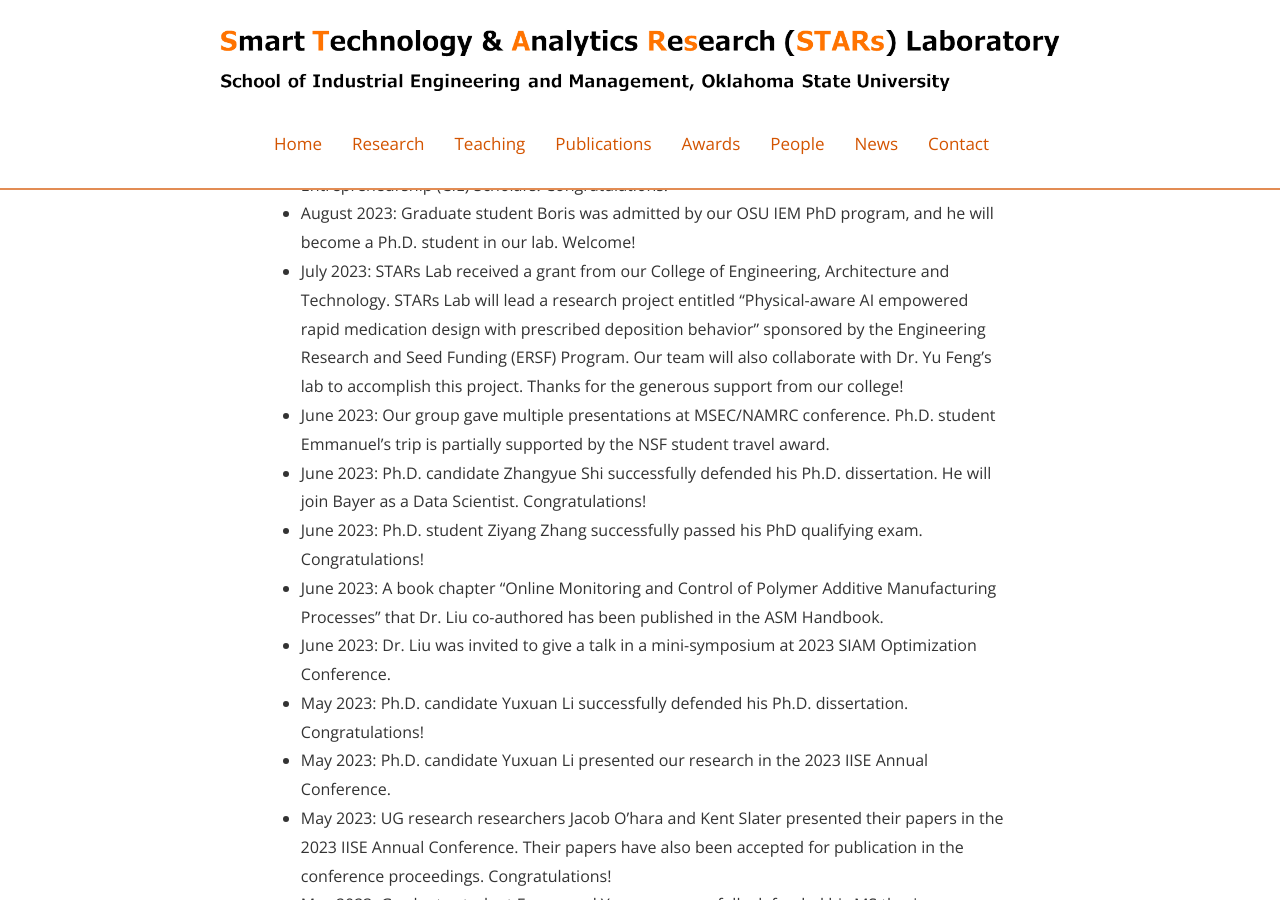
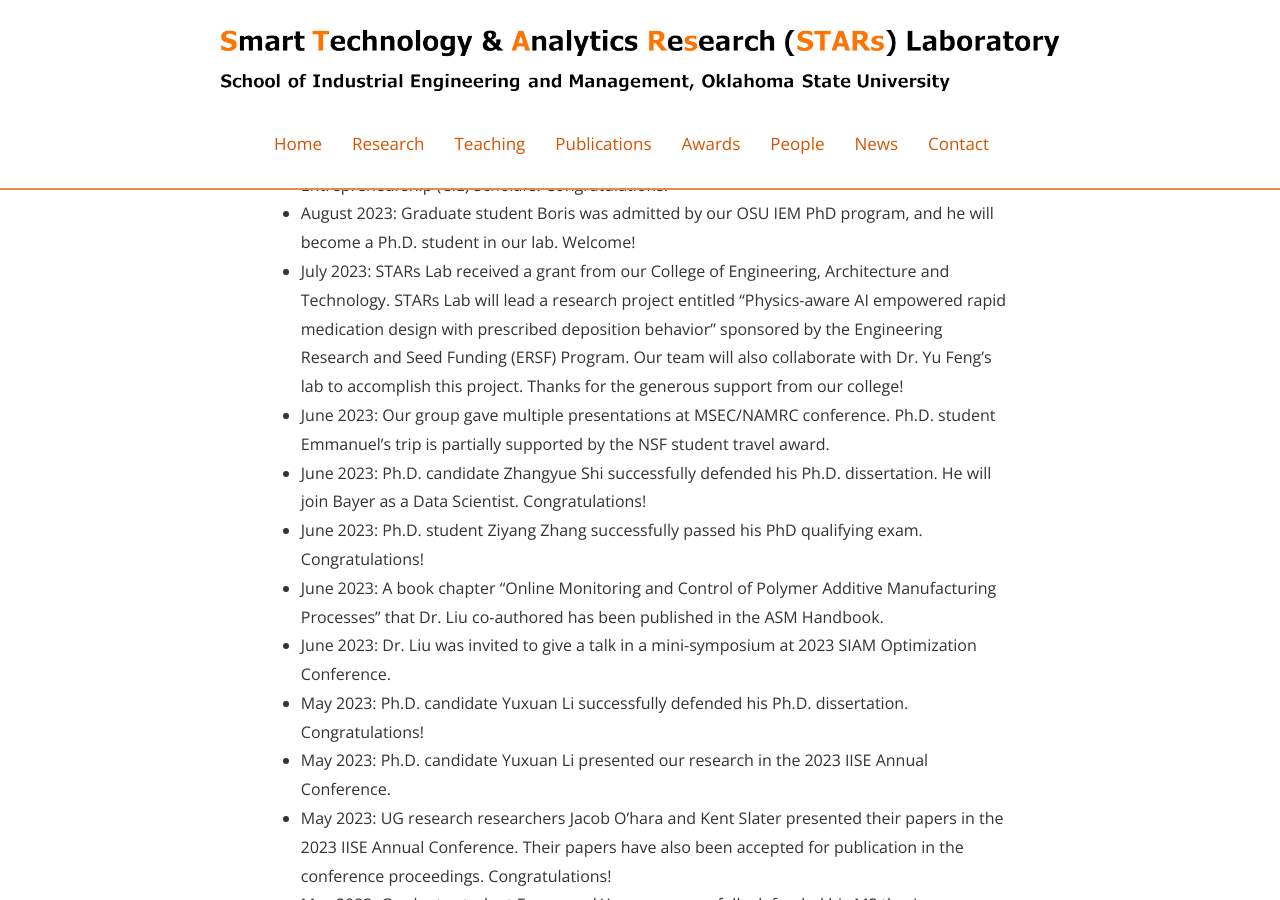
Before and after one commit to stars-laboratory/stars-laboratory.github.io, a Jekyll site: the page built from Gnews.md, in a window 1280 px wide and 900 px high, scrolled down 478 px. Built offline with Jekyll 4.4.1, drawn with Linux system fonts in a browser that asks for light colours; nearby versions of some CDN libraries.

Commit message:
Update Gnews.md

```diff
--- a/Gnews.md
+++ b/Gnews.md
@@ -13,7 +13,7 @@ main_nav: true
 * August 2023: Dr. Liu serves as an Executive Guest Editor for a Special Issue of the Journal of Manufacturing Systems. The special issue is on Advances in Design and Quality Improvement for Cyber Manufacturing, and the Call for Papers can be found [here](https://www.sciencedirect.com/journal/journal-of-manufacturing-systems/about/call-for-papers).
 * August 2023: Ph.D. student Emmanuel Yangue was selected as Creativity, Innovation, and Entrepreneurship (CIE) Scholars. Congratulations!
 * August 2023: Graduate student Boris was admitted by our OSU IEM PhD program, and he will become a Ph.D. student in our lab. Welcome!
-* July 2023: STARs Lab received a grant from our College of Engineering, Architecture and Technology. STARs Lab will lead a research project entitled “Physical-aware AI empowered rapid medication design with prescribed deposition behavior” sponsored by the Engineering Research and Seed Funding (ERSF) Program. Our team will also collaborate with Dr. Yu Feng’s lab to accomplish this project. Thanks for the generous support from our college!
+* July 2023: STARs Lab received a grant from our College of Engineering, Architecture and Technology. STARs Lab will lead a research project entitled “Physics-aware AI empowered rapid medication design with prescribed deposition behavior” sponsored by the Engineering Research and Seed Funding (ERSF) Program. Our team will also collaborate with Dr. Yu Feng’s lab to accomplish this project. Thanks for the generous support from our college!
 * June 2023: Our group gave multiple presentations at MSEC/NAMRC conference. Ph.D. student Emmanuel’s trip is partially supported by the NSF student travel award.
 * June 2023: Ph.D. candidate Zhangyue Shi successfully defended his Ph.D. dissertation. He will join Bayer as a Data Scientist. Congratulations!
 * June 2023: Ph.D. student Ziyang Zhang successfully passed his PhD qualifying exam. Congratulations!
```
